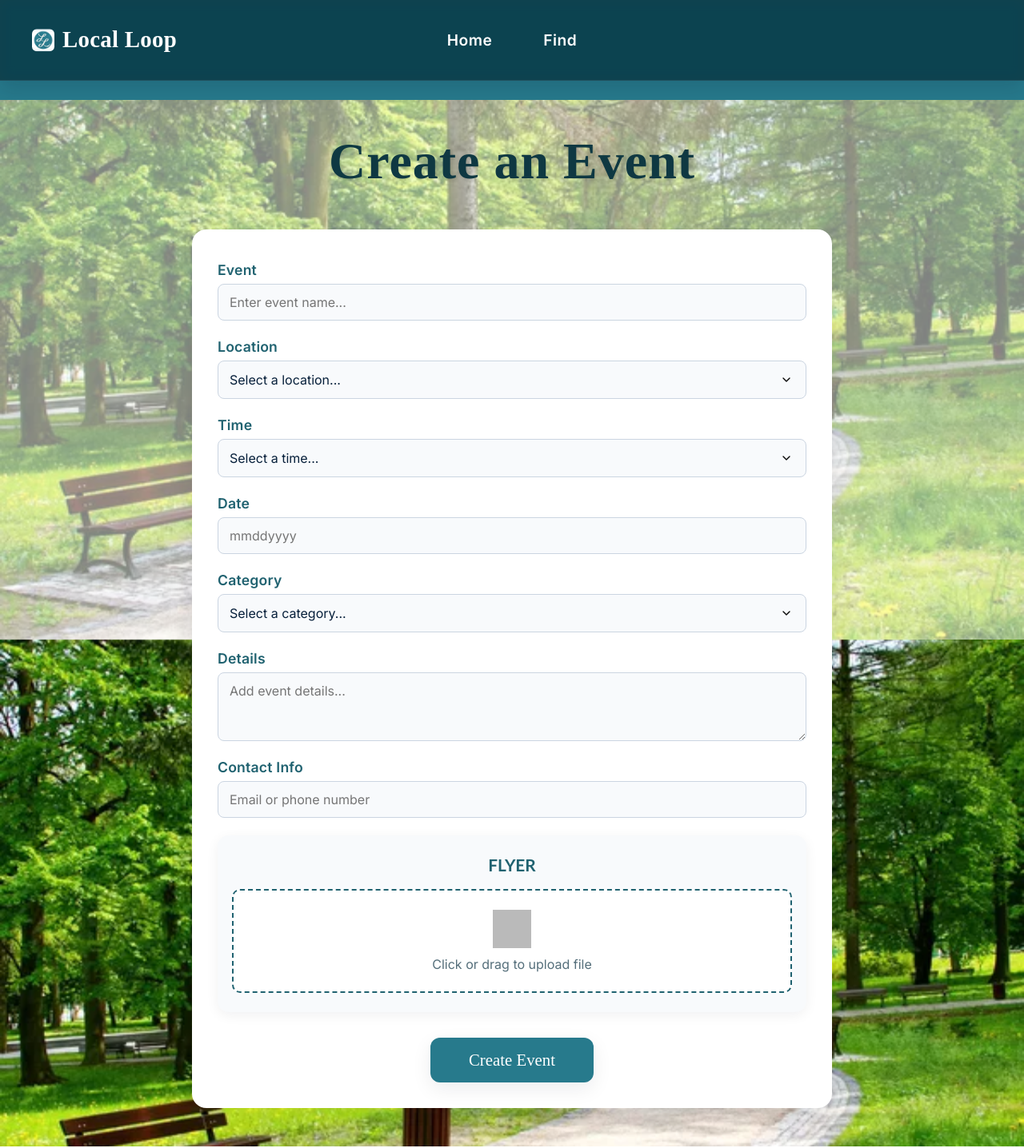
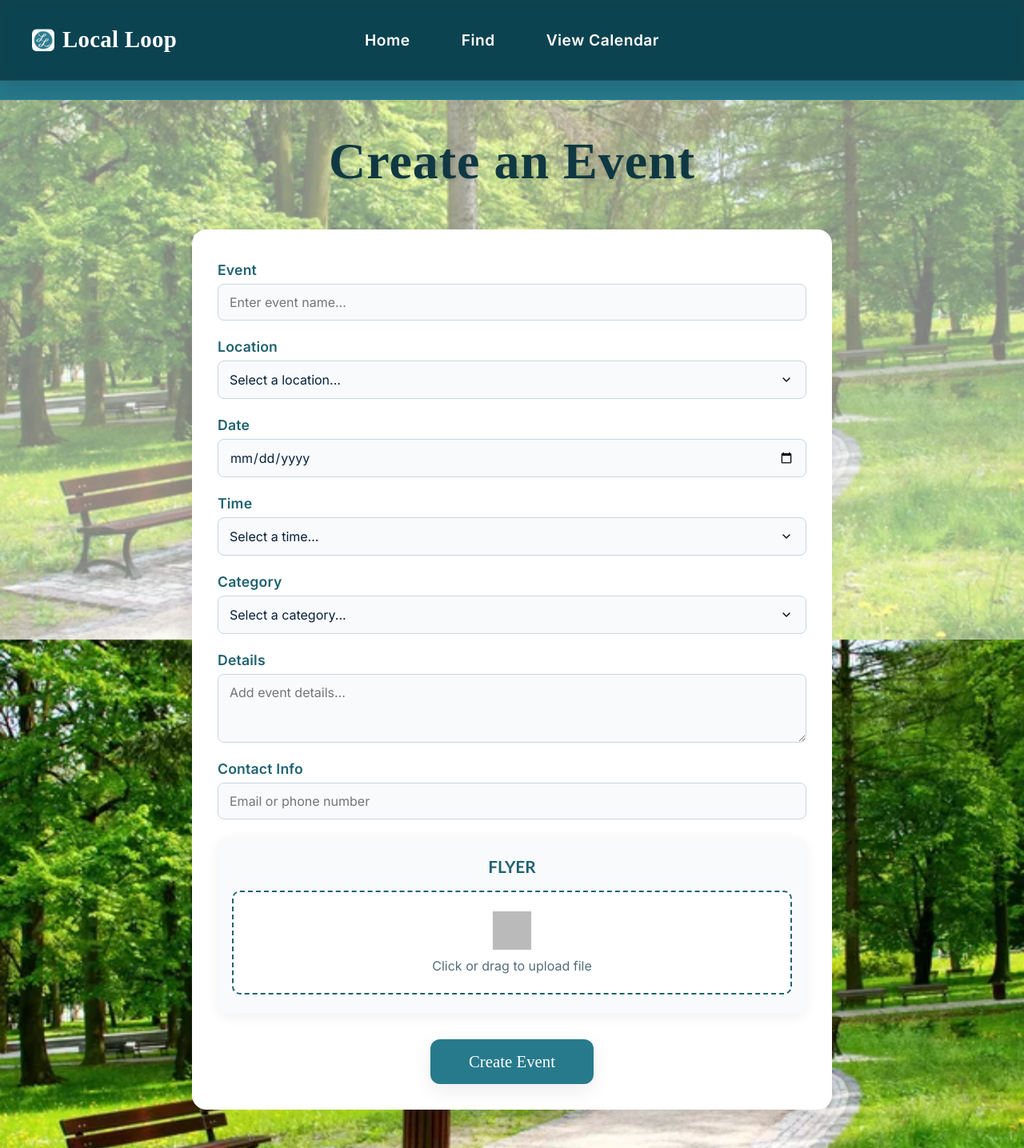
Before and after one commit to amane0002/LocalLoop, a Flask app: page /addevent in a window 1280 px wide. Shown: the whole page at 80% size. Run offline with Flask 3, Linux system fonts and the light colour scheme; grey boxes are pictures that could not be loaded.

Commit message:
Update addevent.html

```diff
--- a/templates/addevent.html
+++ b/templates/addevent.html
@@ -3,7 +3,7 @@
 <head>
   <meta charset="UTF-8" />
   <meta name="viewport" content="width=device-width, initial-scale=1.0" />
-  <title>Create an Event - LocalLoop</title>
+  <title>Create an Event</title>
     <link rel="stylesheet" href="../static/css/transitions.css"/>
 </head>
 
@@ -17,6 +17,7 @@
       </a>
       <a href="{{ url_for('home') }}">Home</a>
       <a href="{{ url_for('display_events') }}">Find</a>
+      <a class="announce" href="{{ url_for('calendar') }}">View Calendar</a>
     </nav>
   </header>
 
@@ -44,6 +45,11 @@
     </div>
 
     <div class="form-row">
+      <label><i class="fa fa-calendar"></i> Date</label>
+      <input type="date" name="EventDate" required>
+    </div>
+
+    <div class="form-row">
       <label><i class="fa fa-clock-o"></i> Time</label>
       <select name="Time" required>
         <option value="" disabled selected>Select a time...</option>
@@ -53,13 +59,6 @@
         <option value="all">All Times</option>
       </select>
     </div>
-
-    <div class="form-row">
-      <label><i class="fa fa-phone"></i> Date</label>
-      <input type="text" name="Date" placeholder="mmddyyyy">
-    </div>
-
-
 
     <div class="form-row">
       <label><i class="fa fa-users"></i> Category</label>
```
